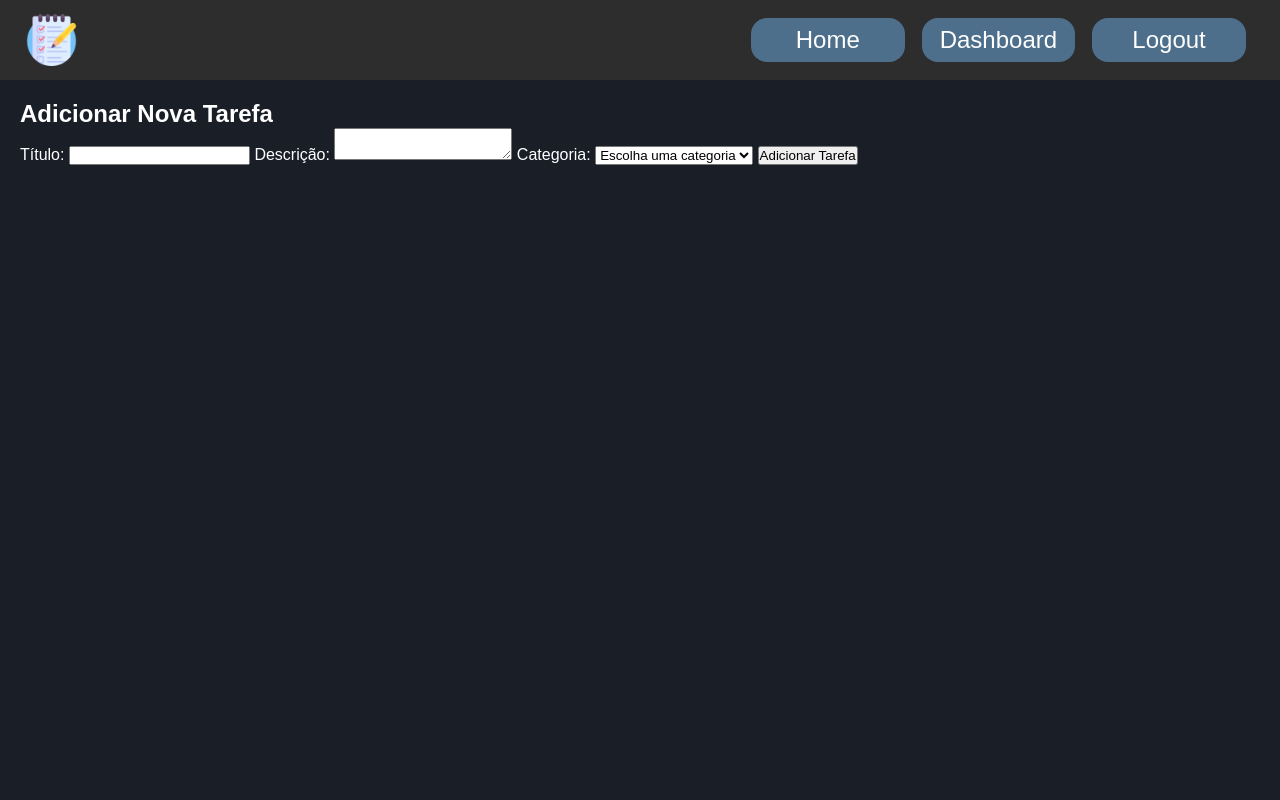
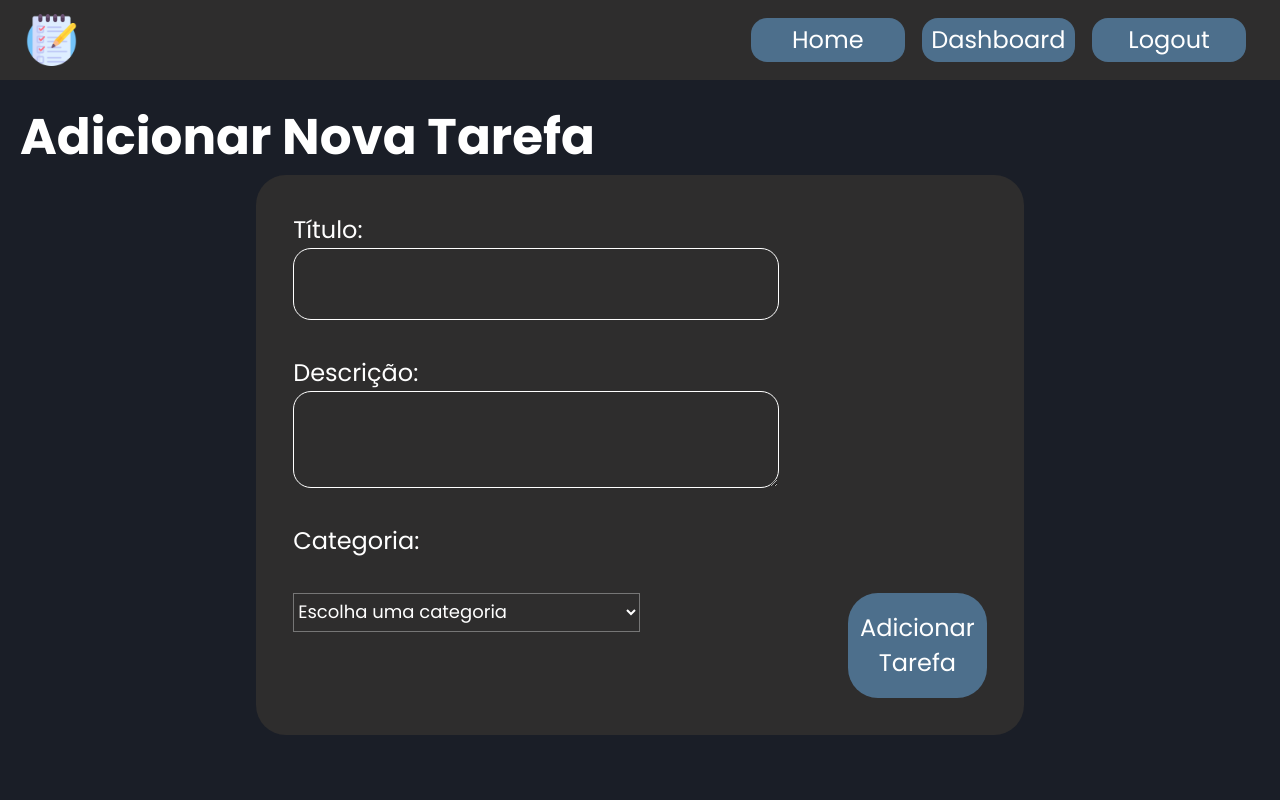
Before and after one commit to rafael-araujo1/Projeto-PSI-2B, a Flask app: page /add_task in a window 1280 px wide. Run offline with Flask 3, Linux system fonts and the light colour scheme; the visitor is signed in with stand-in values (Sample User, id 1); data comes from the database, SQL or seed files in the repository; some libraries are stand-ins or nearby versions.

Commit message:
Finalizando

```diff
--- a/config.py
+++ b/config.py
@@ -4,7 +4,7 @@ class Config:
     # Configurações do banco de dados MySQL
     MYSQL_HOST = 'localhost'
     MYSQL_USER = 'root'
-    # MYSQL_PASSWORD = ''
+    # MYSQL_PASSWORD = '' Sua senha
     MYSQL_DB = 'flask_db'
 
     # Configurações de email
@@ -12,5 +12,5 @@ class Config:
     MAIL_PORT = 587
     MAIL_USE_TLS = True
     MAIL_USERNAME = 'dtuberscaicogo@gmail.com'
-    MAIL_PASSWORD = 'flol fjrc pdam enih'
+    # MAIL_PASSWORD = '' Sua senha
     MAIL_DEFAULT_SENDER = 'dtuberscaicogo@gmail.com'
--- a/static/css/style.css
+++ b/static/css/style.css
@@ -1,8 +1,11 @@
+@import url('https://fonts.googleapis.com/css2?family=Poppins:ital,wght@0,100;0,200;0,300;0,400;0,500;0,600;0,700;0,800;0,900;1,100;1,200;1,300;1,400;1,500;1,600;1,700;1,800;1,900&display=swap');
+
 * {
     margin: 0;
     padding: 0;
     box-sizing: border-box;
-    color: white
+    color: white;
+    font-family: 'Poppins', Arial, sans-serif;
 }
 
 body {
@@ -51,7 +54,7 @@ nav {
     border-radius: 16px;
 }
 
-.header-btn:hover, .form-register button:hover, .form-login button:hover{
+.header-btn:hover, .form-register button:hover, .form-login button:hover, .form-add_task button:hover{
     background-color: #52d6e4;
     transition-duration: 0.5s;
 }
@@ -80,7 +83,14 @@ nav {
     font-size: 32px;
 }
 
-.h2-register {
+.background-img {
+    position: absolute;
+    top: 20vh;
+    right: 10vw;
+    width: 40%;
+}
+
+.h2-register, .h2-login, .h2-add_task {
     font-size: 50px;
 }
 
@@ -92,6 +102,7 @@ nav {
     display: flex;
     flex-wrap: wrap;
     padding: 3%;
+    border-radius: 30px;
 }
 
 .form-register label {
@@ -103,14 +114,15 @@ nav {
     margin-top: -5%;
     width: 70%;
     height: 10%;
+    padding: 1%;
     font-size: 24px;
     border-radius: 18px;
     border: 1px solid white;
     background-color: #2e2d2d;
+    color: white;
 }
 
 .form-register button {
-    margin-left: 20%;
     width: 20%;
     border: 0;
     border-radius: 30px;
@@ -127,6 +139,7 @@ nav {
     display: flex;
     flex-wrap: wrap;
     padding: 3%;
+    border-radius: 30px;
 }
 
 .form-login label {
@@ -138,14 +151,15 @@ nav {
     margin-top: -5%;
     width: 70%;
     height: 10%;
+    padding: 1%;
     font-size: 24px;
     border-radius: 18px;
     border: 1px solid white;
     background-color: #2e2d2d;
+    color: white
 }
 
 .form-login button {
-    margin-left: 20%;
     width: 20%;
     height: 20%;
     border: 0;
@@ -155,13 +169,93 @@ nav {
     background-color: #4d6f8c;
 }
 
+.form-add_task {
+    background-color: #2e2d2d;
+    width: 60vw;
+    height: 70vh;
+    margin: 0 auto;
+    display: flex;
+    flex-wrap: wrap;
+    padding: 3%;
+    border-radius: 30px;
+}
+
+.form-add_task label {
+    width: 100%;
+    font-size: 24px;
+}
+
+.form-add_task input, .task-description {
+    margin-top: -5%;
+    width: 70%;
+    height: 15%;
+    padding: 1%;
+    font-size: 24px;
+    border-radius: 18px;
+    border: 1px solid white;
+    background-color: #2e2d2d;
+    color: white;
+}
+
+.task-description {
+    height: 20%;
+}
+
+#category {
+    background-color: #2e2d2d;
+    color: white;
+    width: 50%;
+    height: 8%;
+    font-size: 18px;
+}
+
+.form-add_task button {
+    margin-left: 30%;
+    width: 20%;
+    border: 0;
+    border-radius: 30px;
+    font-size: 24px;
+    background-color: #4d6f8c;
+}
+
+
+.add_task-h2 {
+    font-size: 40px;
+    margin: 2%;
+}
+
+.table-tasks tr, .table-tasks td, .table-tasks th{
+    border: 1px solid white;
+    width: 50vw;
+    height: 10vh;
+    font-size: 20px;
+    text-align: center;
+}
+
+.table-tasks button {
+    background-color: #1a1e27;
+    border: 0;
+    text-decoration: underline;
+    font-size: 20px;
+}
+
+#add_task-btn {
+    margin-top: 200px;
+    font-size: 32px
+}
+
+#add_task-btn:hover {
+    color: #52d6e4;
+    transition-duration: 0.5s;
+}
+
 main {
     padding: 20px;
 }
 
 #flash {
     position: absolute;
-    top: 80vh;
+    top: 4vh;
     left: 24vw;
     color: white;
     font-size: 20px;
@@ -178,8 +272,3 @@ main {
 .warning {
     color: orange;
 }
-
-input, textarea, option, select, button {
-    color: black;
-    outline: none;
-}
--- a/static/js/script.js
+++ b/static/js/script.js
@@ -1,5 +1,5 @@
 document.addEventListener("DOMContentLoaded", function() {
-    const links = document.querySelectorAll('nav .header-btn');
+    const links = document.querySelectorAll("nav .header-btn");
     const currentUrl = window.location.pathname;
 
     links.forEach(link => {
@@ -9,3 +9,11 @@ document.addEventListener("DOMContentLoaded", function() {
         }
     });
 });
+
+const flashMessage = document.getElementById("flash");
+if (flashMessage) {
+    flashMessage.style.display = 'block'; // Mostrar a mensagem
+    setTimeout(() => {
+        flashMessage.style.display = 'none';
+    }, 3000);
+}
--- a/templates/add_task.html
+++ b/templates/add_task.html
@@ -2,13 +2,13 @@
 {% block title %}Adicionar Tarefa{% endblock %}
 
 {% block content %}
-<h2>Adicionar Nova Tarefa</h2>
-<form method="POST">
+<h2 class="h2-add_task">Adicionar Nova Tarefa</h2>
+<form method="POST" class="form-add_task">
     <label for="title">Título:</label>
     <input type="text" id="title" name="title" required>
 
     <label for="description">Descrição:</label>
-    <textarea id="description" name="description"></textarea>
+    <textarea id="description" name="description" class="task-description"></textarea>
 
     <!-- Select para as Categorias com valores fixos -->
     <label for="category">Categoria:</label>
--- a/templates/dashboard.html
+++ b/templates/dashboard.html
@@ -2,9 +2,9 @@
 {% block title %}Painel de Controle{% endblock %}
 
 {% block content %}
-<h2>Minhas Tarefas</h2>
+<h2 class="add_task-h2">Minhas Tarefas</h2>
 
-<table>
+<table class="table-tasks">
     <tr>
         <th>Título</th>
         <th>Descrição</th>
@@ -25,5 +25,5 @@
     {% endfor %}
 </table>
 
-<a href="{{ url_for('add_task') }}">Adicionar nova tarefa</a>
+<a href="{{ url_for('add_task') }}" id="add_task-btn">Adicionar nova tarefa</a>
 {% endblock %}
--- a/templates/index.html
+++ b/templates/index.html
@@ -8,4 +8,5 @@
     <p>Gerencie suas tarefas de forma fácil e eficiente.</p>
     <a href="{{ url_for('add_task') }}">Adicionar nova tarefa</a>
 </section>
+<img src="{{ url_for('static', filename='images/bg-img.png') }}" alt="background-img" class="background-img">
 {% endblock %}
--- a/templates/login.html
+++ b/templates/login.html
@@ -2,7 +2,7 @@
 {% block title %}Login{% endblock %}
 
 {% block content %}
-<h2>Login</h2>
+<h2 class="h2-login">Login</h2>
 <form method="POST" class="form-login">
     <label for="email">Email:</label>
     <input type="email" id="email" name="email" required>
```
Also changed, not shown: static/images/bg-img.png (added).
